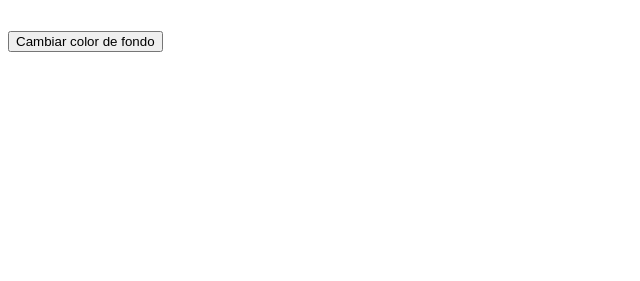
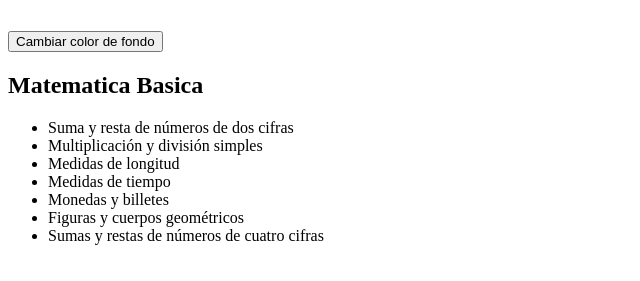
Before and after one commit to Juapo7w7/Juapo7w7.github.io, a plain HTML site: page index.html in a window 1280 px wide. Shown: the part 155-436 px from the top of the page, without its empty margins (0-640 px from the left). Drawn offline with Linux system fonts and the light colour scheme.

Commit message:
Se agrego el primer tema

```diff
--- a/index.html
+++ b/index.html
@@ -21,8 +21,21 @@
            </nav>
            <br>
            <button>Cambiar color de fondo</button>
+        </div>
 
+        <div>
+            <h2>Matematica Basica </h2>
+             <ul>
+                <li> Suma y resta de números de dos cifras</li>
+                <li> Multiplicación y división simples </li>
+                <li> Medidas de longitud </li>
+                <li> Medidas de tiempo </li>
+                <li> Monedas y billetes </li>
+                <li> Figuras y cuerpos geométricos</li>
+                <li> Sumas y restas de números de cuatro cifras</li>
 
+             </ul>
+            <p></p>
         </div>
     </body>
     </html>
```
